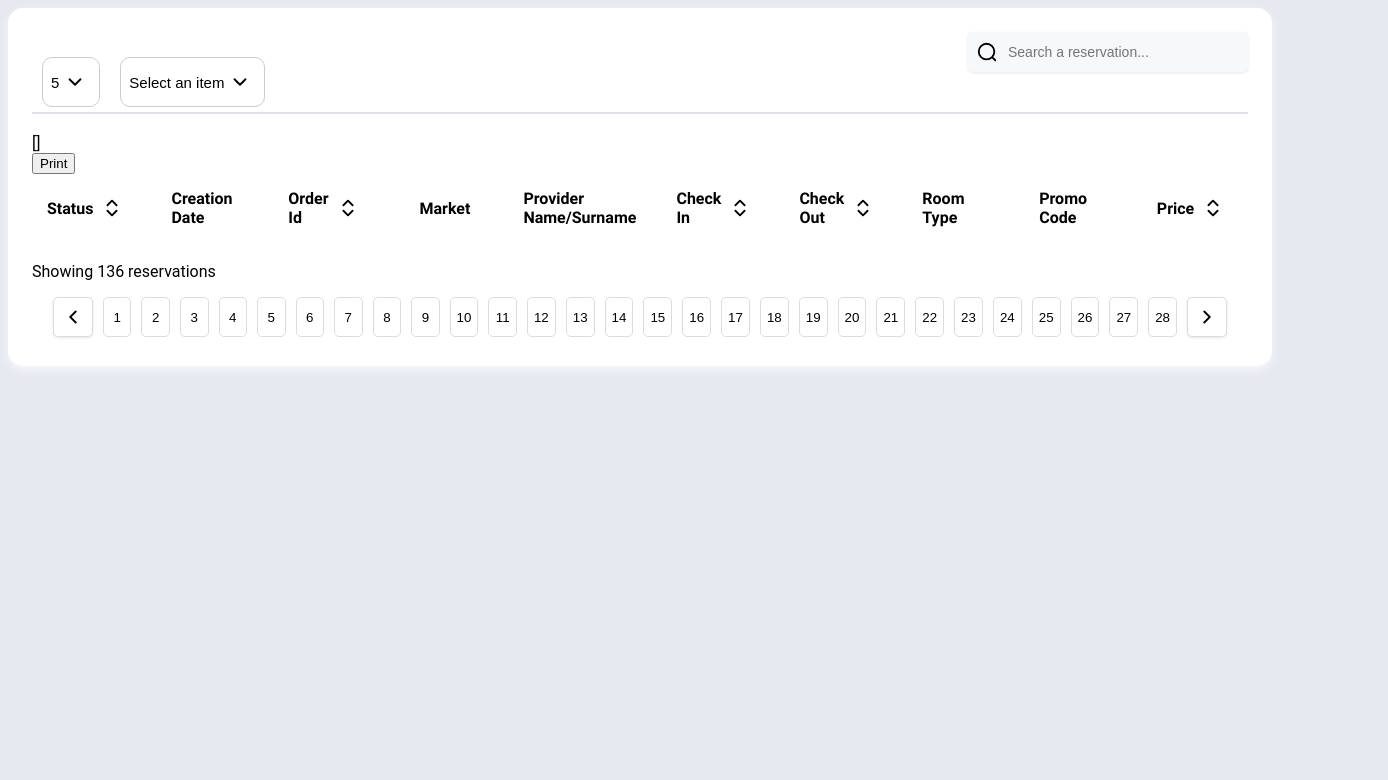
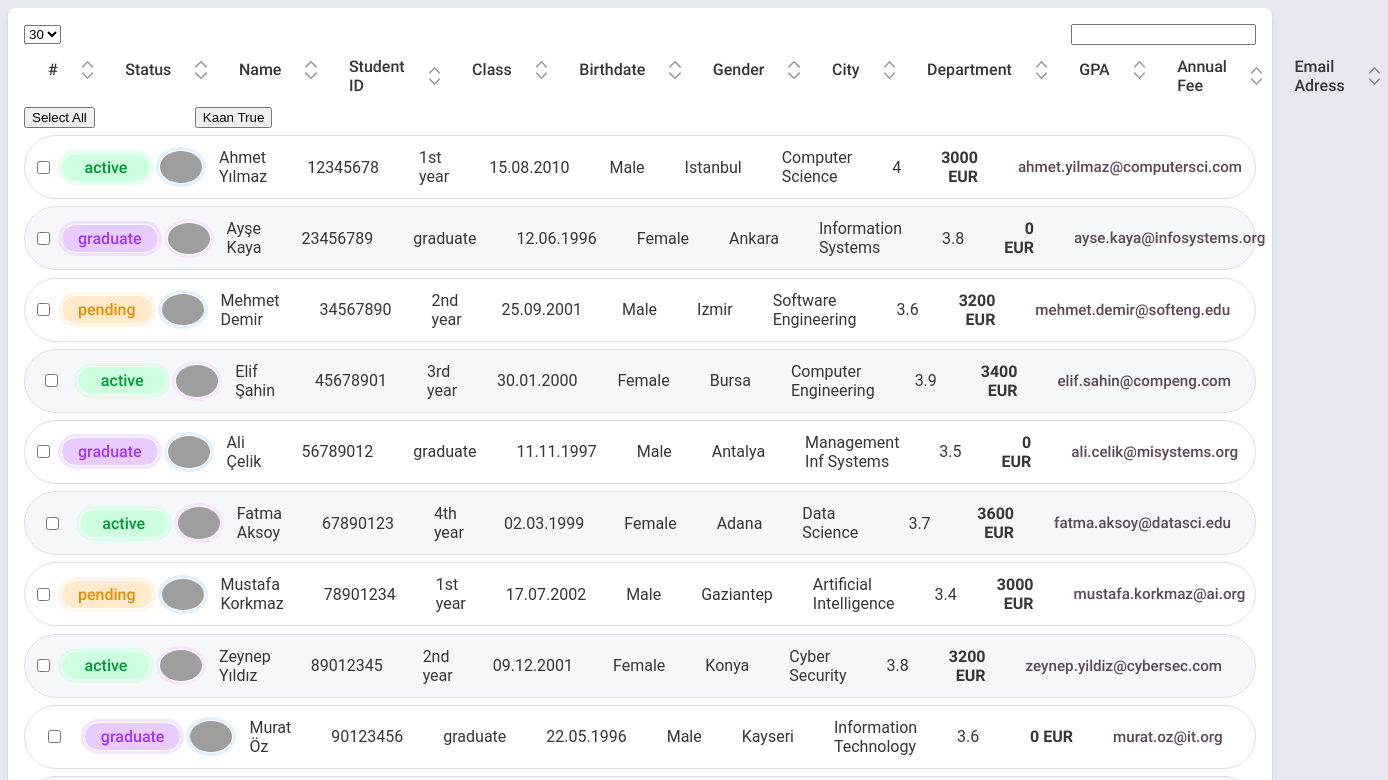
Before and after one commit to Mwiert/miniSpa, a Vue app: page /pinkpanthers in a window 1280 px wide. Shown: the top 780 px of the page, 1388 px wide, since content can reach past the window. Built offline with nearby package versions, Linux system fonts and the light colour scheme; grey boxes are pictures that could not be loaded; a web font is replaced by a local one.

Commit message:
allselect checkbox & push selected objects to array

```diff
--- a/mentors/flexitable/components/FlexiTableBody.vue
+++ b/mentors/flexitable/components/FlexiTableBody.vue
@@ -1,5 +1,10 @@
 <template>
   <div class="flexi-table-body-c">
+    <button @click="selectAllCheckboxes" style="margin-right: 100px">
+      {{ allSelected ? 'Deselect All' : 'Select All' }}
+    </button>
+    <button @click="pushtheArray">{{ pushelements ? 'Kaan False' : 'Kaan True' }}</button>
+
     <template v-for="(rowObj, rowobjKey) in FlexiBodyItemsPerPage" :key="rowobjKey">
       <div
         class="flexi-table-body-row-wrapper"
@@ -70,7 +75,30 @@ export default {
       return defineAsyncComponent(() => import(`${componentPath}`))
     },
     handlerToggleDetails(key) {
+      this.flexi.rows.forEach((row, index) => {
+        if (index !== key) {
+          row.details.status = false
+        }
+      })
       this.flexi.rows[key].details.status = !this.flexi.rows[key].details.status
+    },
+    selectAllCheckboxes() {
+      this.flexi.rows.forEach((row) => {
+        const columns = Array.isArray(row.row) ? row.row : Object.values(row.row)
+        columns.forEach((col) => {
+          if (col.checkbox) {
+            col.value = !col.value
+          }
+        })
+      })
+    },
+    pushtheArray() {
+      // push the selected object to array
+      this.selectedRows = this.flexi.rows.filter((row) => {
+        return Object.values(row.row).some((col) => col.checkbox && col.value)
+      })
+      this.pushelements = !this.pushelements
+      console.log(this.selectedRows)
     }
   }
 }
--- a/mentors/flexitable/components/FlexiTableControls.vue
+++ b/mentors/flexitable/components/FlexiTableControls.vue
@@ -11,6 +11,8 @@
         </option>
       </select>
     </div>
+
+    <!-- <button @click="toggleSelectAll">All</button> -->
 
     <!-- Search Table -->
     <div class="ftc-search-wrapper" v-if="!flexi.options.hideSearch">
--- a/mentors/flexitable/flexitableMixin.js
+++ b/mentors/flexitable/flexitableMixin.js
@@ -32,6 +32,16 @@ export default {
   methods: {
     HideColumn(key) {
       return !this.flexi.options.hiddenColumns?.includes(key)
+    },
+    toggleSelectAll() {
+      this.flexi.selectAll = !this.flexi.selectAll
+      this.flexi.rows.forEach((row) => {
+        row.row.forEach((col) => {
+          if (col.checkbox) {
+            col.value = this.flexi.selectAll
+          }
+        })
+      })
     }
   }
 }
--- a/src/components/SmartTable/SmartTable.vue
+++ b/src/components/SmartTable/SmartTable.vue
@@ -5,7 +5,8 @@
       :columnOp="options.table.columns"
       @column-hide="handleColumnhide"
       @per-page="handlerPerPage"
-      :options="options.options.header.perPageOptions" />
+      :options="options.options.header.perPageOptions"
+    />
     <!-- Header kısmı filters ve searchbar'ı içerir v-on ile emit ettiğimiz değerleri alıyoruz-->
 
     <SmartTableBody
@@ -14,12 +15,14 @@
       :activePage="activePage"
       :hidecolumn="hidecol"
       :perPage="perPage"
-      ref="pinkpanthers" />
+      ref="pinkpanthers"
+    />
     <!-- noItemsFound propunu smarttablebody içinde kullanmak için burada kontrol ediyoruz -->
 
     <SmartTableFooter
       @update:currentPage="handlerSetPage"
-      @update:currentPerPage="handlerSetPerPage" />
+      @update:currentPerPage="handlerSetPerPage"
+    />
     <!-- Footer kısmı pagination içerir -->
   </div>
 </template>
@@ -44,7 +47,7 @@ export default {
       dummies: dummies,
       searchTerm: '',
       activePage: 1,
-      perPage: 2,
+      perPage: 4,
       hidecol: []
     }
   },
@@ -77,11 +80,7 @@ export default {
       this.perPage = val
     },
     handlerPerPage(val) {
-      if (val == 'All') {
-        this.perPage = this.filteredData.length
-      } else {
-        this.perPage = Number(val)
-      }
+      this.perPage = val
     },
     handleColumnhide(val) {
       this.hidecol = val
--- a/src/components/SmartTable/SmartTableHeader.vue
+++ b/src/components/SmartTable/SmartTableHeader.vue
@@ -2,9 +2,8 @@
   <div class="smart-table-header-container">
     <SearchBar
       class="search-bar"
-      v-on:search-value="
-        handleSearchInput
-      " /><!-- SearchBardan emit ettiğimiz değeri buraya alıyoruz ki daha sonra ihtiyacımız kolursa direk header içinden alalım -->
+      v-on:search-value="handleSearchInput"
+    /><!-- SearchBardan emit ettiğimiz değeri buraya alıyoruz ki daha sonra ihtiyacımız kolursa direk header içinden alalım -->
     <UIDropdown
       v-model="selectedItems"
       :items="options"
@@ -13,7 +12,8 @@
       urlField=""
       :dataSize="dataSize"
       primaryKey="id"
-      :placeHolder="placeHolder" />
+      :placeHolder="placeHolder"
+    />
     <UIMultiDropdown
       v-model="selectedColumns"
       :items="columnOp"
@@ -22,7 +22,8 @@
       :dataSize="dataSize"
       maxVisibleItems="3"
       primaryKey="id"
-      searchable />
+      searchable
+    />
   </div>
 </template>
 
@@ -52,7 +53,7 @@ export default {
       dataSize: 3,
       placeHolder: 'Sort by Res. Status',
       selectedColumns: [],
-      selectedItems: { id: 1, imageUrl: '', name: '5' }
+      selectedItems: this.options[0]
     }
   },
   watch: {
@@ -65,7 +66,6 @@ export default {
     },
     selectedItems: {
       handler: function (val) {
-        console.log('watcher:', val)
         this.$emit('per-page', val.name) //Tekrardan emit ettik ki tablomuza alabilelim bu değeri
       },
       immediate: true
--- a/src/pages/PinkPanthers.vue
+++ b/src/pages/PinkPanthers.vue
@@ -1,90 +1,128 @@
 <template>
-  <div>
-    <SmartTable :options="tableOptions" :headers="tableHeaders" :itemsPerPage="5" />
+  <div class="flexi-table-page-c">
+    <FlexiTable />
   </div>
 </template>
 
-<script lang="ts">
-import SmartTable from '../components/SmartTable/SmartTable.vue'
-import dummy from '../components/SmartTable/dummy.js'
+<script>
+import response from '../../mentors/flexitable/flexitableData'
+import FlexiTable from '../../mentors/flexitable/components/FlexiTable.vue'
+import { computed } from 'vue'
 export default {
-  name: 'PinkPanthers',
+  name: 'FlexiTablePage',
   components: {
-    SmartTable
+    FlexiTable
+  },
+  provide() {
+    return {
+      flexi: computed(() => this.flexiTableOptions)
+    }
   },
   data() {
     return {
-      tableOptions: {
+      //allSelected: false,
+      flexiTableOptions: {
         options: {
-          header: {
-            perPageOptions: [
-              { id: 0, imageUrl: '', name: '5' },
-              { id: 1, imageUrl: '', name: '10'},
-              { id: 2, imageUrl: '', name: '50' },
-              { id: 3, imageUrl: '', name: 'All'}
-            ],
+          columnSizes: [0.5, 0.75, 1, 0.85, 0.75, 0.75, 0.65, 0.75, 1.3, 0.5, 1, 1.75],
+          columnGap: '.5rem',
+          // hiddenColumns: ['annualFee', 'email'],
+
+          itemsPerPage: 30,
+          stickyHeader: true
+          // disableSorting: true
         },
-          body: {},
-          footer: {}
-        },
-        table: {
         columns: [
-            { id: 1, name: 'Status', label: 'status', sortable: true },
-            { id: 2, name: 'Creation Date', label: 'creationDate' },
-            { id: 3, name: 'Order Id', label: 'orderId', sortable: true },
-            { id: 4, name: 'Market', label: 'market' },
-            { id: 5, name: 'Provider Name/Surname', label: 'providerNameSurname' },
-            { id: 6, name: 'Check In', label: 'checkIn', sortable: true },
-            { id: 7, name: 'Check Out', label: 'checkOut', sortable: true },
-            { id: 8, name: 'Room Type', label: 'roomType' },
-            { id: 9, name: 'Promo Code', label: 'promoCode' },
-            { id: 10, name: 'Price', label: 'price', sortable: true }
+          { name: '#', label: 'id' },
+          { name: 'Status', label: 'status' },
+          { name: 'Name ', label: 'nameSurname' },
+          { name: 'Student ID', label: 'studentNumber' },
+          { name: 'Class', label: 'class' },
+          { name: 'Birthdate', label: 'birthDate', type: 'date' },
+          { name: 'Gender', label: 'gender' },
+          { name: 'City', label: 'city' },
+          { name: 'Department', label: 'department' },
+          { name: 'GPA', label: 'gpa', class: 'txt-right ' },
+          { name: 'Annual Fee', label: 'annualFee', class: 'txt-right ' },
+          { name: 'Email Adress', label: 'email' }
         ],
         rows: []
       }
-      },
-      dummies: dummy
     }
   },
-  methods: {},
   mounted() {
-    this.tableOptions.table.rows = this.dummies.map((dummy: any) => {
+    // row mapper for FlexiTable
+    this.flexiTableOptions.rows = response.map((item) => {
       return {
+        row: {
+          id: {
+            // value: item.gender == 'Female' ? true : false,
+            value: false,
+            checkbox: true,
+            pushelements: false,
+            selectedRows: []
+          },
           status: {
-          text: dummy.status,
-          class: `status ${dummy.status.toLowerCase()}`
+            value: item.status,
+            class: `item-${item.status}`,
+            url: `?status=${item.status}`
           },
-        creationDate: {
-          text: dummy.creationDate,
-          class: ''
+          nameSurname: {
+            img: item.photo,
+            imgClass: `student-photo-${item.gender}`,
+            value: item.nameSurname
           },
-        orderId: {
-          text: dummy.orderId,
-          class: '',
-          url: `https://google.com/search?q=${dummy.orderId}`
+          studentNumber: {
+            value: item.studentID
           },
-        market: {
-          text: dummy.market
+          class: {
+            value: item.class
           },
-        providerNameSurname: dummy.providerNameSurname,
-        checkIn: dummy.checkIn,
-        checkOut: dummy.checkOut,
-        roomType: {
-          text: dummy.roomType,
-          class: ''
+          birthDate: {
+            value: item.birthDate
           },
-        promoCode: {
-          text: dummy.promoCode,
-          class: 'promoCode'
+          gender: item.gender,
+          city: item.city,
+          department: item.department,
+          gpa: {
+            value: item.highSchoolGPA,
+            class: 'txt-right'
           },
-        price: {
-          text: dummy.price,
-          class: 'price'
+          annualFee: {
+            value: item.annualFee,
+            class: 'txt-right txt-bold'
+          },
+          email: {
+            value: item.email,
+            class: 'email'
+          }
+        },
+        details: {
+          status: false,
+          componentName: 'CustomDetailsComponent',
+          componentPath: './CustomDetailsComponent.vue',
+          props: { msg: item.nameSurname }
+        },
+        check: {
+          check: true
         }
       }
     })
+
+    // hidden Columns Reactivity Test
+    // setTimeout(() => {
+    //   this.flexiTableOptions.options.hiddenColumns.push('annualFee')
+    // }, 3000)
   }
 }
 </script>
 
-<style lang="scss" scoped></style>
+<style lang="scss" scoped>
+.flexi-table-page-c {
+  background-color: #fff;
+  padding: 1rem;
+  border-radius: 0.5rem;
+  box-shadow:
+    rgba(0, 0, 0, 0.1) 0px 4px 6px -1px,
+    rgba(0, 0, 0, 0.06) 0px 2px 4px -1px;
+}
+</style>
```
Also changed, not shown: src/components/SmartTable/SmartTableBody.vue (+5 -29 lines), mentors/flexitable/components/CustomDetailsComponent.vue (line endings or trailing spaces). Lines whose indentation alone changed are shown as unchanged.
